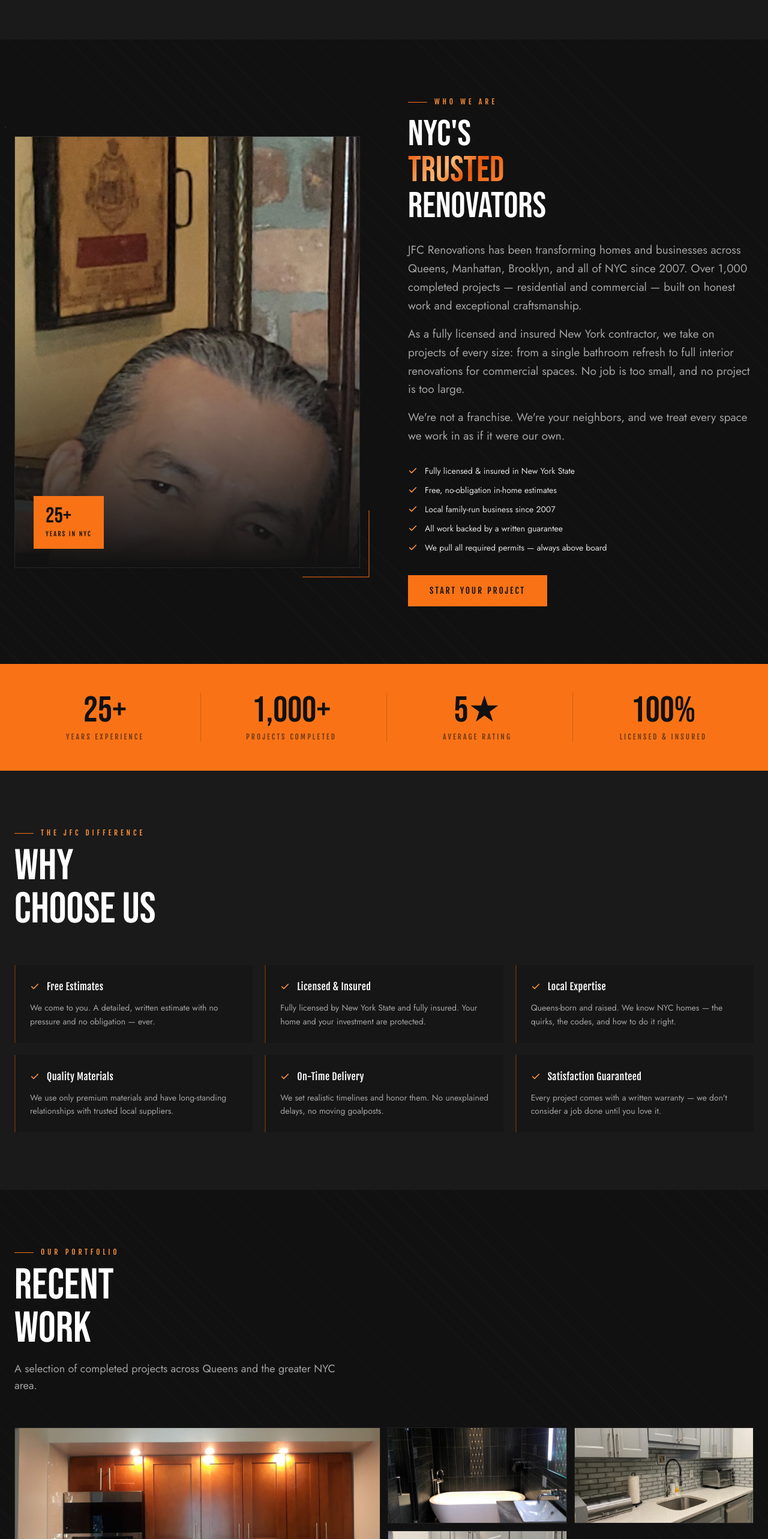
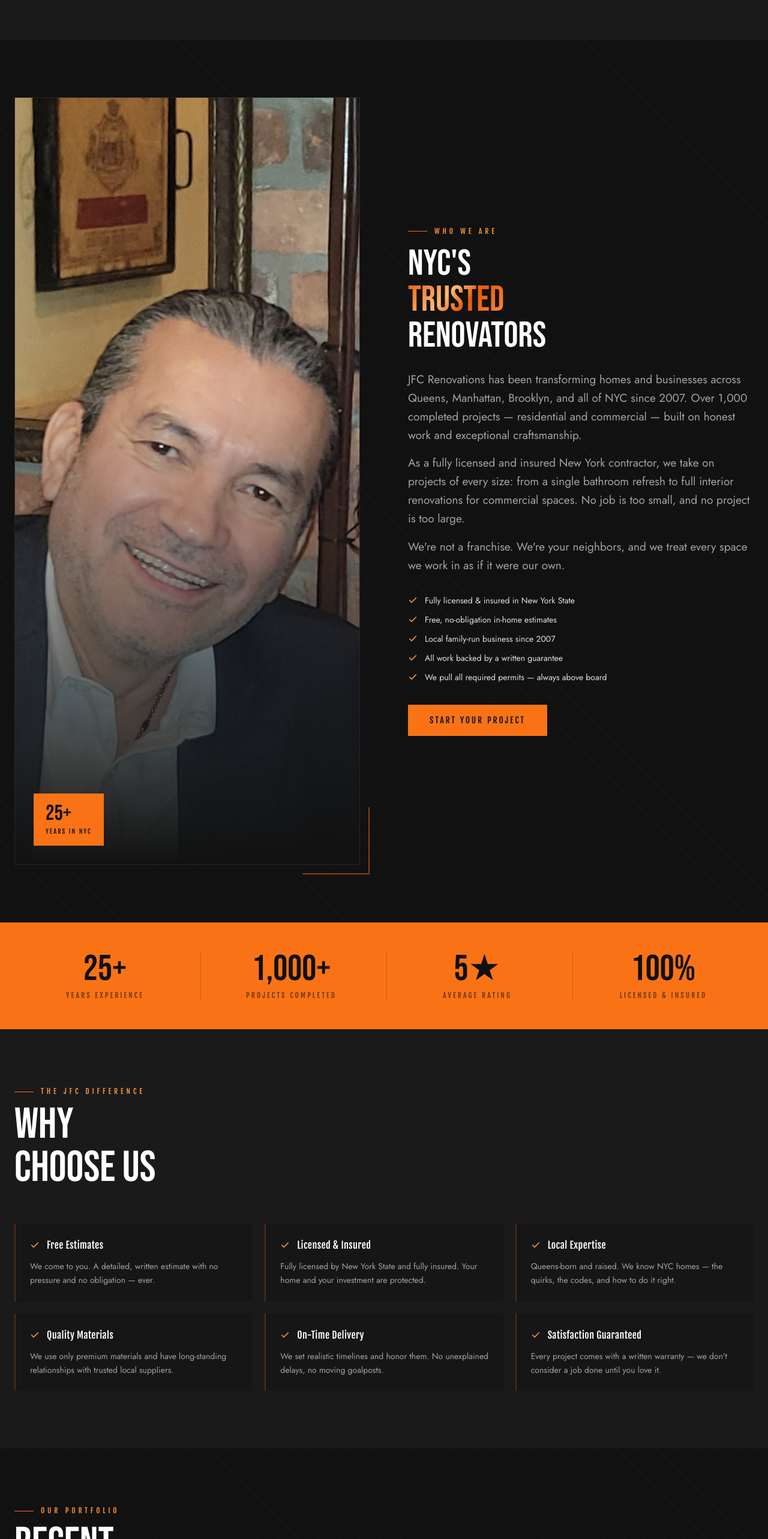
Before and after one commit to gabrigal/jfc, a Next.js app: page / in a window 1280 px wide. Shown: the part 2086-4652 px from the top of the page at 60% size. Built offline with nearby package versions, Linux system fonts and the light colour scheme.

Commit message:
Fix photo cropping: use object-contain in gallery, match owner photo aspect ratio
Co-Authored-By: Claude Sonnet 4.6 <noreply@anthropic.com>

```diff
--- a/app/page.tsx
+++ b/app/page.tsx
@@ -529,12 +529,12 @@ function About() {
           {/* Image side */}
           <div ref={leftRef} className="relative">
             {/* Main image area */}
-            <div className="aspect-[4/5] bg-ink-800 relative overflow-hidden border border-white/[0.06]">
+            <div className="aspect-[9/20] bg-ink-800 relative overflow-hidden border border-white/[0.06]">
               <Image
                 src="/images/owner.jpg"
                 alt="JFC Pro-Renovations owner"
                 fill
-                className="object-cover object-top"
+                className="object-cover object-center"
                 priority
               />
               <div
@@ -734,7 +734,7 @@ function Gallery() {
 
         <div
           ref={gridRef}
-          className="grid grid-cols-2 md:grid-cols-4 gap-3 auto-rows-[160px]"
+          className="grid grid-cols-2 md:grid-cols-4 gap-3 auto-rows-[220px]"
         >
           {GALLERY_ITEMS.map(({ label, cols, rows, src }) => (
             <div
@@ -750,7 +750,7 @@ function Gallery() {
                   src={src}
                   alt={label}
                   fill
-                  className="object-cover group-hover:scale-105 transition-transform duration-500"
+                  className="object-contain group-hover:scale-105 transition-transform duration-500"
                 />
               ) : (
                 <>
```
